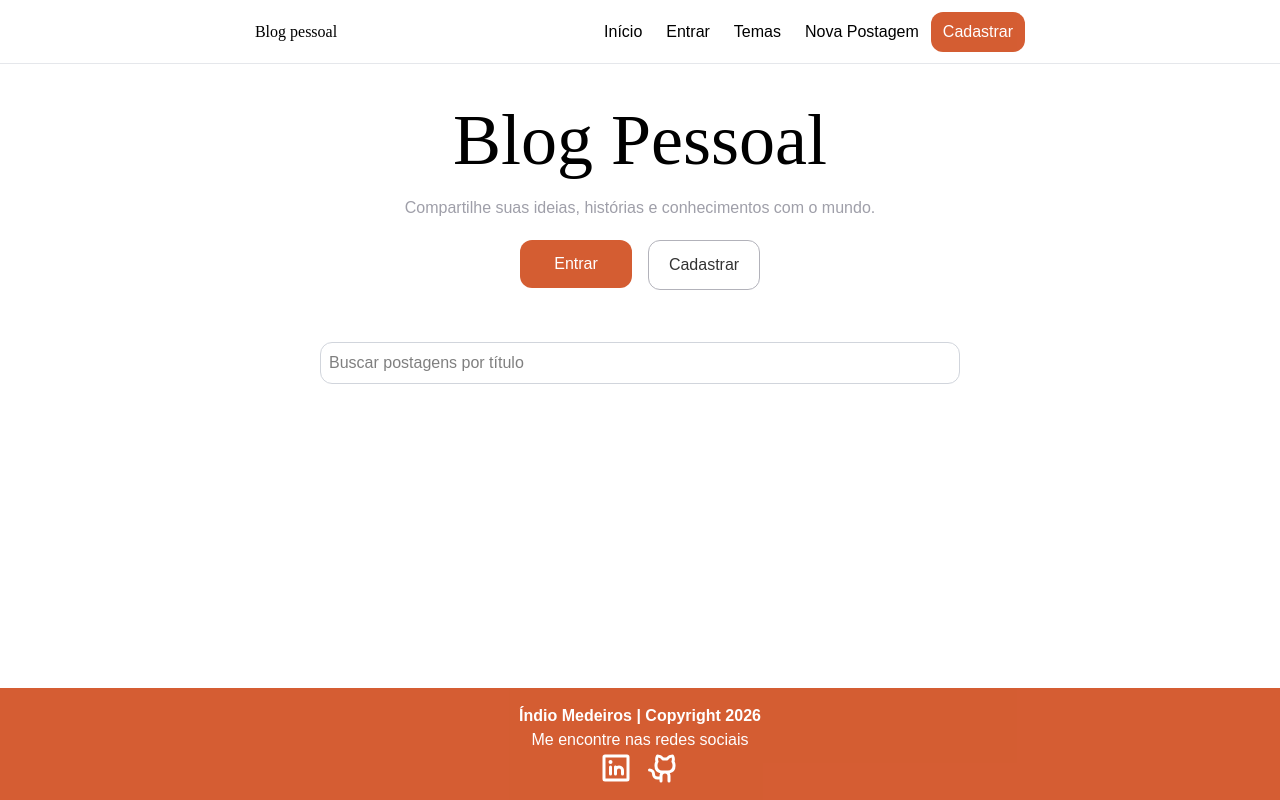
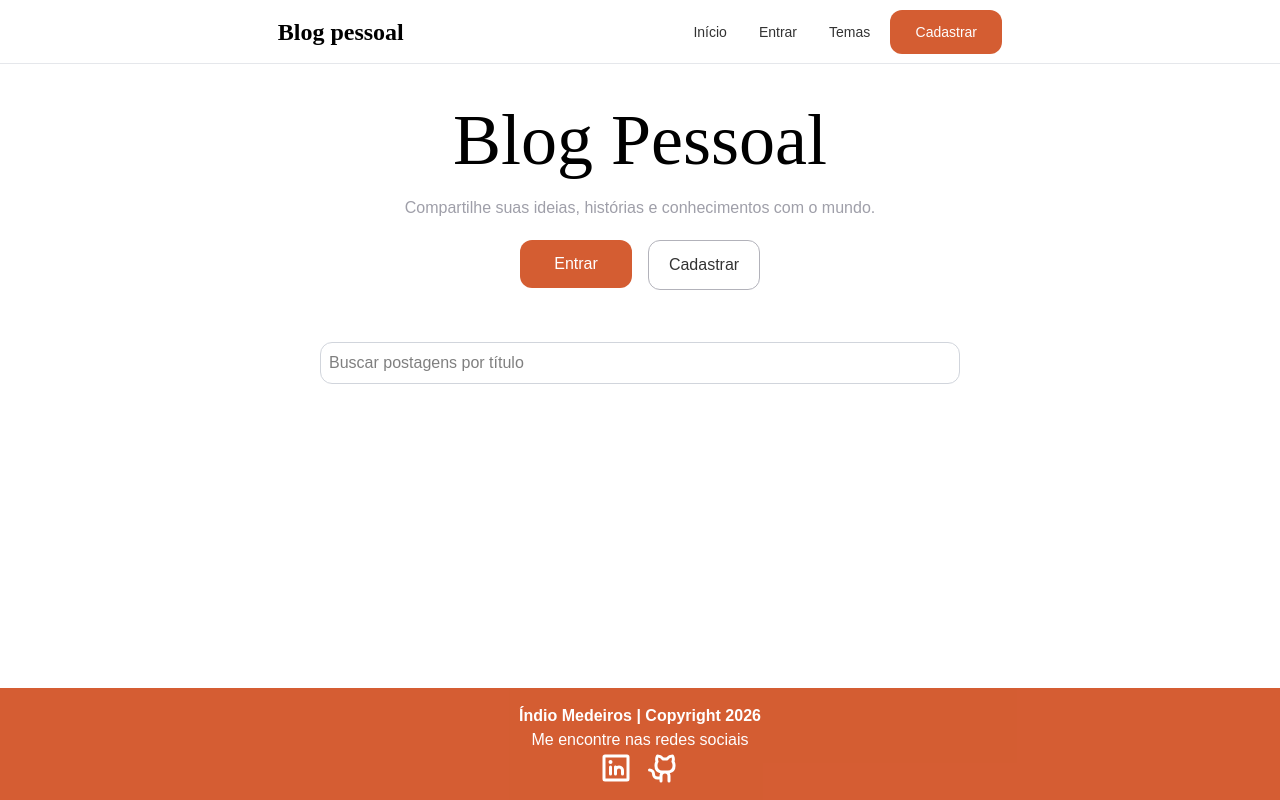
Before and after one commit to indiomedeiros/blogpessoalv2, a React (Vite) app: page / in a window 1280 px wide. Built offline with nearby package versions, Linux system fonts and the light colour scheme.

Commit message:
refatora o header e Navbar

```diff
--- a/src/components/header/Header.tsx
+++ b/src/components/header/Header.tsx
@@ -3,7 +3,7 @@ import Navbar from "../navbar/Navbar";
 function Header() {
   return (
     <header className="border-b  border-gray-200 flex w-full justify-evenly bg-white text-md h-16 items-center">
-      <h1 className="font-serif ">Blog pessoal</h1>
+      <h1 className="  font-bold text-2xl">Blog pessoal</h1>
       <Navbar />
     </header>
   );
--- a/src/components/navbar/Navbar.tsx
+++ b/src/components/navbar/Navbar.tsx
@@ -1,24 +1,20 @@
+import Button from "../ui/Button";
+
 function Navbar() {
   return (
     <nav>
-      <ol className="flex justify-around items-center  ">
-        <li className=" hover:bg-green-800 hover:opacity-60 hover:text-white rounded-xl  text-center px-3 py-2 ">
-          Início
+      <ol className="flex justify-around items-center text-sm gap-2 ">
+        <li>
+          <Button text={"Início"} path="" theme="navigation" />
         </li>
-        <li className=" hover:bg-green-800 hover:opacity-60 hover:text-white rounded-xl  text-center px-3 py-2">
-          Entrar
+        <li>
+          <Button text={"Entrar"} path="" theme="navigation" />
         </li>
-
-        <li className=" hover:bg-green-800 hover:opacity-60 hover:text-white rounded-xl  text-center px-3 py-2">
-          Temas
+        <li>
+          <Button text={"Temas"} path="" theme="navigation" />
         </li>
-
-        <li className=" hover:bg-green-800 hover:opacity-60 hover:text-white rounded-xl  text-center px-3 py-2">
-          Nova Postagem
-        </li>
-
-        <li className=" bg-orange-700 text-white rounded-xl  text-center px-3 py-2 opacity-80 ">
-          Cadastrar
+        <li>
+          <Button text={"Cadastrar"} path="" theme="primary" />
         </li>
       </ol>
     </nav>
```
